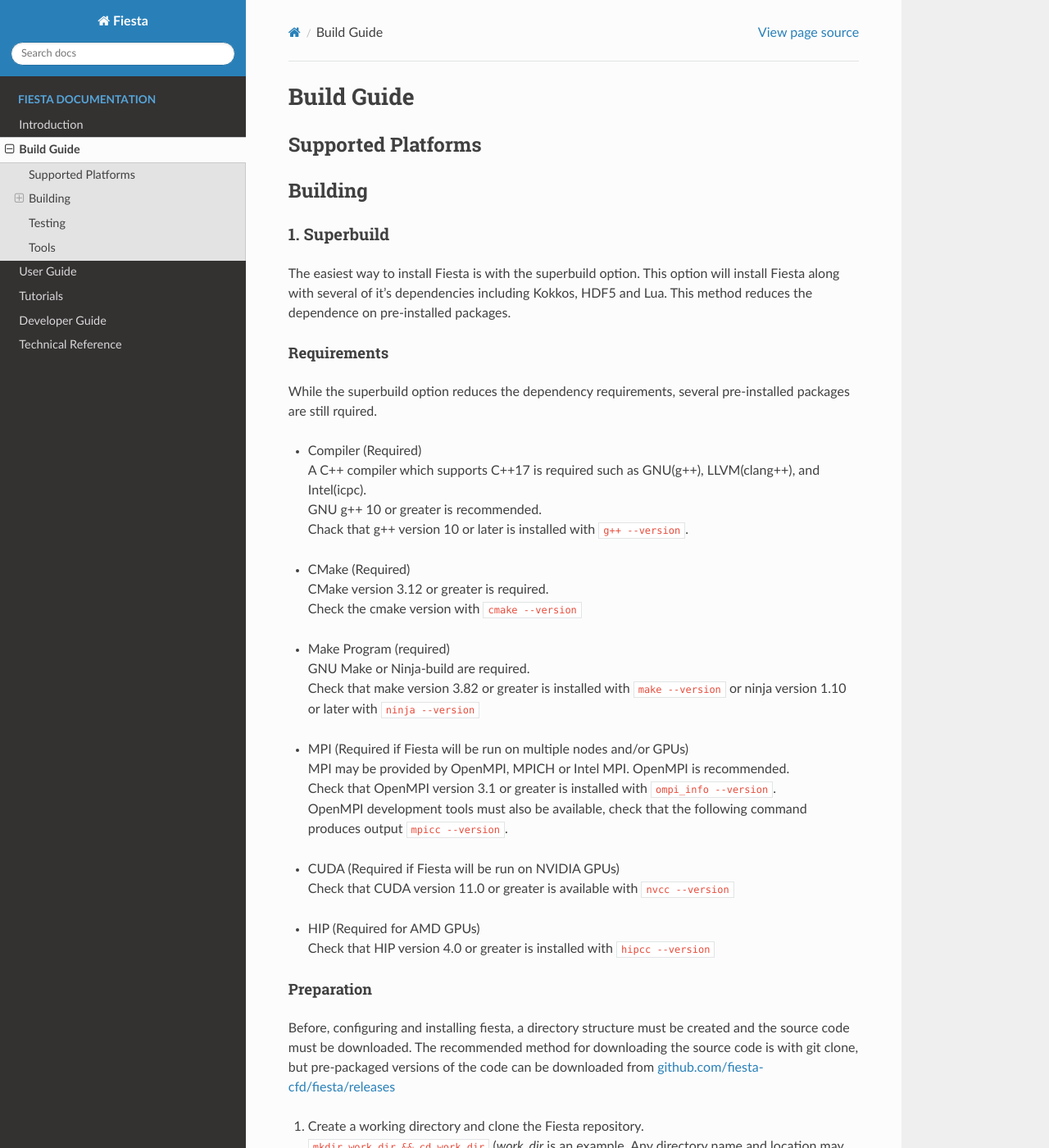
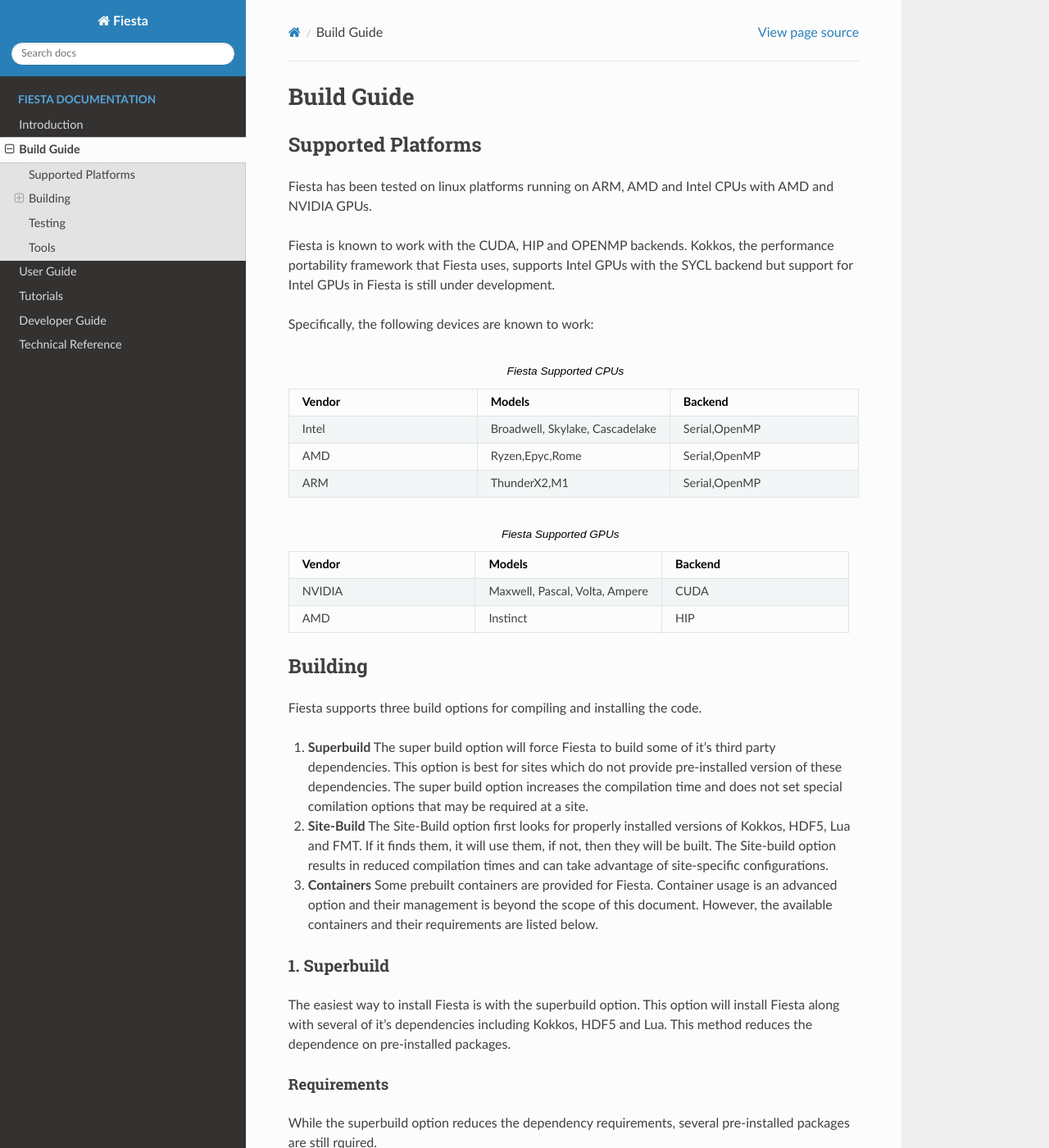
Before and after one commit to fiesta-cfd/fiesta, a Sphinx documentation site: the page built from docs/source/buildguide.rst, in a window 1280 px wide and 1400 px high. Shown: the whole window at 82% size. Built offline with Sphinx 7.4.7 and the Read the Docs theme 2.0.0, drawn with Linux system fonts in a browser that asks for light colours; some of the changed text lies outside the part shown.

Commit message:
add:Intro to build section

```diff
--- a/docs/source/buildguide.rst
+++ b/docs/source/buildguide.rst
@@ -5,11 +5,51 @@
 *******************************************************************************
 Supported Platforms
 *******************************************************************************
+Fiesta has been tested on linux platforms running on ARM, AMD and Intel CPUs
+with AMD and NVIDIA GPUs.
+
+Fiesta is known to work with the CUDA, HIP and OPENMP backends.  Kokkos, the
+performance portability framework that Fiesta uses, supports Intel GPUs with the
+SYCL backend but support for Intel GPUs in Fiesta is still under development.
+
+Specifically, the following devices are known to work:
+
+.. csv-table:: Fiesta Supported CPUs
+   :header: "Vendor", "Models", "Backend"
+   :widths: 30, 30, 30
+
+   "Intel", "Broadwell, Skylake, Cascadelake", "Serial,OpenMP"
+   "AMD", "Ryzen,Epyc,Rome", "Serial,OpenMP"
+   "ARM", "ThunderX2,M1", "Serial,OpenMP"
+
+.. csv-table:: Fiesta Supported GPUs
+   :header: "Vendor", "Models", "Backend"
+   :widths: 30, 30, 30
+
+   "NVIDIA", "Maxwell, Pascal, Volta, Ampere", "CUDA"
+   "AMD", "Instinct", "HIP"
 
 
 *******************************************************************************
 Building
 *******************************************************************************
+Fiesta supports three build options for compiling and installing the code.
+
+1. **Superbuild** The super build option will force Fiesta to build some of it's third party
+   dependencies.  This option is best for sites which do not provide
+   pre-installed version of these dependencies.  The super build option
+   increases the compilation time and does not set special comilation options
+   that may be required at a site.
+
+2. **Site-Build** The Site-Build option first looks for properly installed versions of
+   Kokkos, HDF5, Lua and FMT.  If it finds them, it will use them, if not, then
+   they will be built.  The Site-build option results in reduced compilation
+   times and can take advantage of site-specific configurations.
+
+3. **Containers** Some prebuilt containers are provided for Fiesta.  Container
+   usage is an advanced option and their management is beyond the scope of this
+   document.  However, the available containers and their requirements are
+   listed below.
 
 ===============================================================================
 1. Superbuild
@@ -78,39 +118,42 @@
 -------------------------------------------------------------------------------
 Fiesta may now be configured.  Configuration is done with the CMAKE tool.
 Configuration options include install location, single or multi-node builds and
-GPU type.
+GPU type.  The superbuild uses the special option `BUILDALL` as indicated below.
 
 To configure Fiesta for different situations, run one of the following configure
 commands from the build directory.
 
 * | For multi-gpu support for NVIDIA GPUs:
-  | :code:`cmake ../fiesta -DCUDA=on`
+  | :code:`cmake -DBUILDALL=on ../fiesta -DCUDA=on`
 
 * | For multi-gpu support for AMD GPUs:
-  | :code:`cmake ../fiesta -DHIP=on`
+  | :code:`cmake ../fiesta -DBUILDALL=on -DHIP=on`
 
 * | For single-cpu, serial support (also known as a lite build):
-  | :code:`cmake ../fiesta -DLITE=on`
+  | :code:`cmake ../fiesta -DBUILDALL=on -DLITE=on`
 
 * | For single-gpu support:
-  | :code:`cmake ../fiesta -DLITE=on -DCUDA=on`
+  | :code:`cmake ../fiesta -DBUILDALL=on -DLITE=on -DCUDA=on`
 
-* | For multi-cpu support:
-  | :code:`cmake ../fiesta`
+* | For multi-node multi-cpu support:
+  | :code:`cmake ../fiesta -DBUILDALL=on`
+
+* | For single-node multi-cpu support:
+  | :code:`cmake ../fiesta -DBUILDALL=on -DOPENMP=on`
 
 * | To specify an install directory, use `-DCMAKE_INSTALL_PREFIX`. e.g.:
-  | :code:`cmake ../fiesta -DCUDA=on -DCMAKE_INSTALL_PREFIX=~/.local`
+  | :code:`cmake ../fiesta -DBUILDALL=on -DCUDA=on -DCMAKE_INSTALL_PREFIX=~/.local`
   | This configures Fiesta for multi-gpu support for NVIDIA gpus and specifies that the code should be installed to the users local bin directory.
 
 * | To use the ninja build generator, use `-G`:
-  | :code:`cmake -G Ninja ../fiesta ...`
+  | :code:`cmake -G Ninja ../fiesta -DBUILDALL=on ...`
 
 After configuration is complete, there are several ways to make changes or corrections:
 
 1. With the `ccmake` tool, if it is installed.  Just run :code:`ccmake .` from the build directory.
 
 2. | by running the cmake command again, but prepended with `--clean-first`.  e.g.:
-   | :code:`cmake --clean-first ../fiesta -D...`
+   | :code:`cmake --clean-first ../fiesta -DBUILDALL=on -D...`
 
 3. by deleting the contents of the build directory and running another `cmake` command.
 
```
Also changed, not shown: other parts of docs/source/buildguide.rst (+1 -1 lines).
